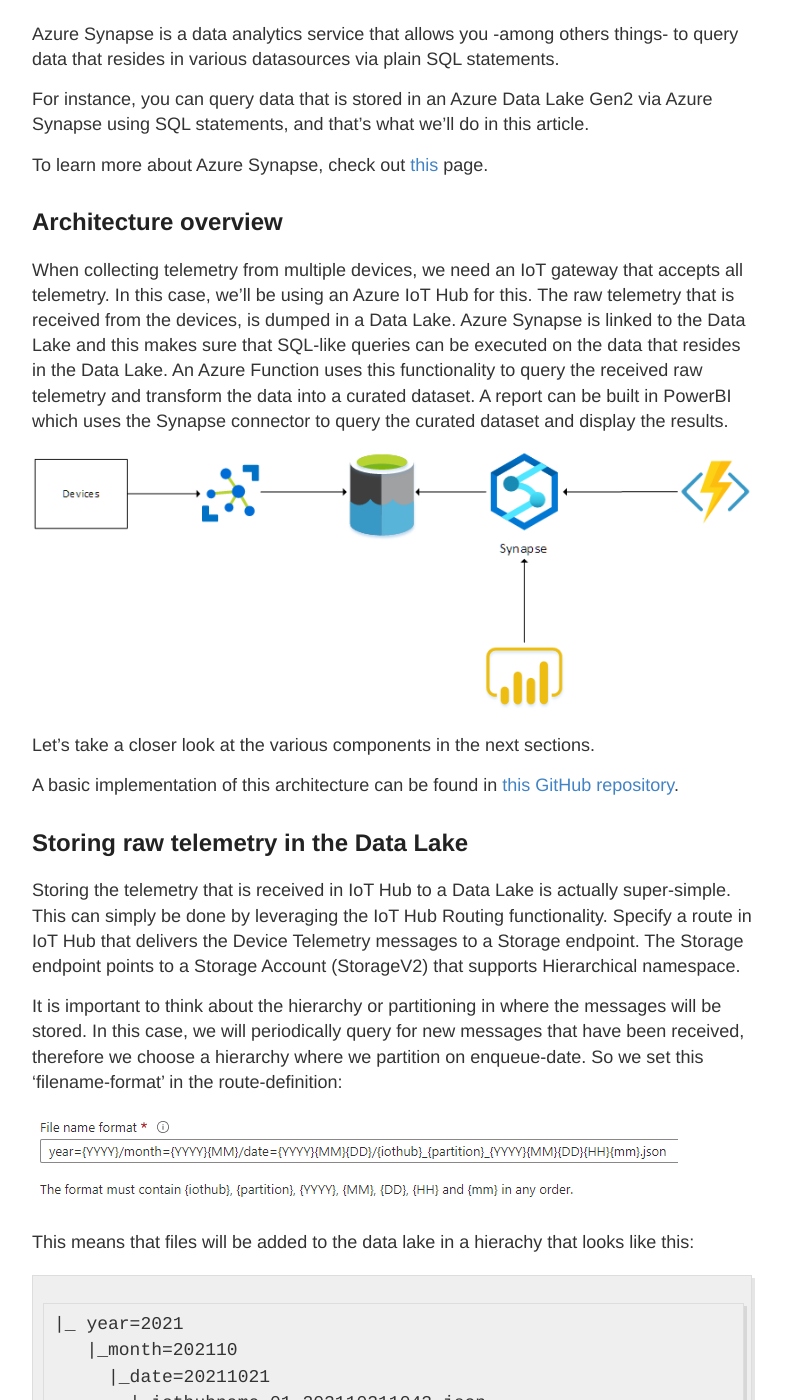
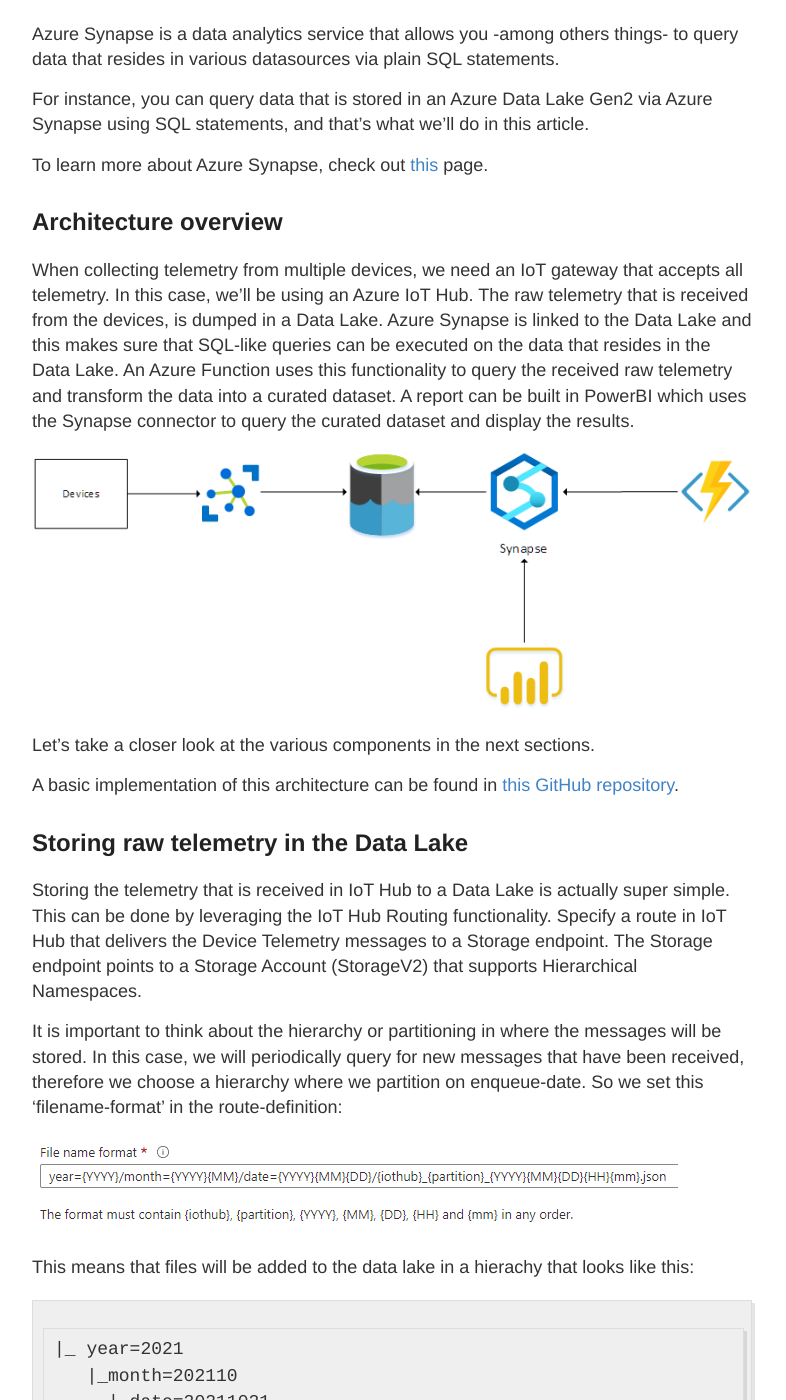
Before and after one commit to fgheysels/fgheysels.github.io, a Jekyll site: the page built from _posts/2021-11-25-querying-datalake-with-synapse.md, in a window 1280 px wide and 1400 px high, scrolled down 436 px. Shown: the whole window, without its empty margins (248-1034 px from the left). Built offline with Jekyll 4.4.1, drawn with Linux system fonts in a browser that asks for light colours; comment, search, counter and statistics services are not loaded; some of the changed text lies outside the part shown.

Commit message:
Little editting

```diff
--- a/_posts/2021-10-18-query-datalake-with-synapse.md
+++ b/_posts/2021-11-25-querying-datalake-with-synapse.md
@@ -17,7 +17,7 @@ To learn more about Azure Synapse, check out [this](https://azure.microsoft.com/
 
 ## Architecture overview
 
-When collecting telemetry from multiple devices, we need an IoT gateway that accepts all telemetry.  In this case, we'll be using an Azure IoT Hub for this.  The raw telemetry that is received from the devices, is dumped in a Data Lake.  Azure Synapse is linked to the Data Lake and this makes sure that SQL-like queries can be executed on the data that resides in the Data Lake.
+When collecting telemetry from multiple devices, we need an IoT gateway that accepts all telemetry.  In this case, we'll be using an Azure IoT Hub.  The raw telemetry that is received from the devices, is dumped in a Data Lake.  Azure Synapse is linked to the Data Lake and this makes sure that SQL-like queries can be executed on the data that resides in the Data Lake.
 An Azure Function uses this functionality to query the received raw telemetry and transform the data into a curated dataset.   A report can be built in PowerBI which uses the Synapse connector to query the curated dataset and display the results.
 
 ![Architecture overview](../images/posts/query-datalake-synapse/architecture-overview.png)
@@ -28,8 +28,8 @@ A basic implementation of this architecture can be found in [this GitHub reposit
 
 ## Storing raw telemetry in the Data Lake
 
-Storing the telemetry that is received in IoT Hub to a Data Lake is actually super-simple.  This can simply be done by leveraging the IoT Hub Routing functionality.
-Specify a route in IoT Hub that delivers the Device Telemetry messages to a Storage endpoint.  The Storage endpoint points to a Storage Account (StorageV2) that supports Hierarchical namespace.
+Storing the telemetry that is received in IoT Hub to a Data Lake is actually super simple.  This can be done by leveraging the IoT Hub Routing functionality.
+Specify a route in IoT Hub that delivers the Device Telemetry messages to a Storage endpoint.  The Storage endpoint points to a Storage Account (StorageV2) that supports Hierarchical Namespaces.
 
 It is important to think about the hierarchy or partitioning in where the messages will be stored.  In this case, we will periodically query for new messages that have been received, therefore we choose a hierarchy where we partition on enqueue-date.  So we set this 'filename-format' in the route-definition:
 
```
Also changed, not shown: other parts of _posts/2021-11-25-querying-datalake-with-synapse.md (+5 -5 lines).
